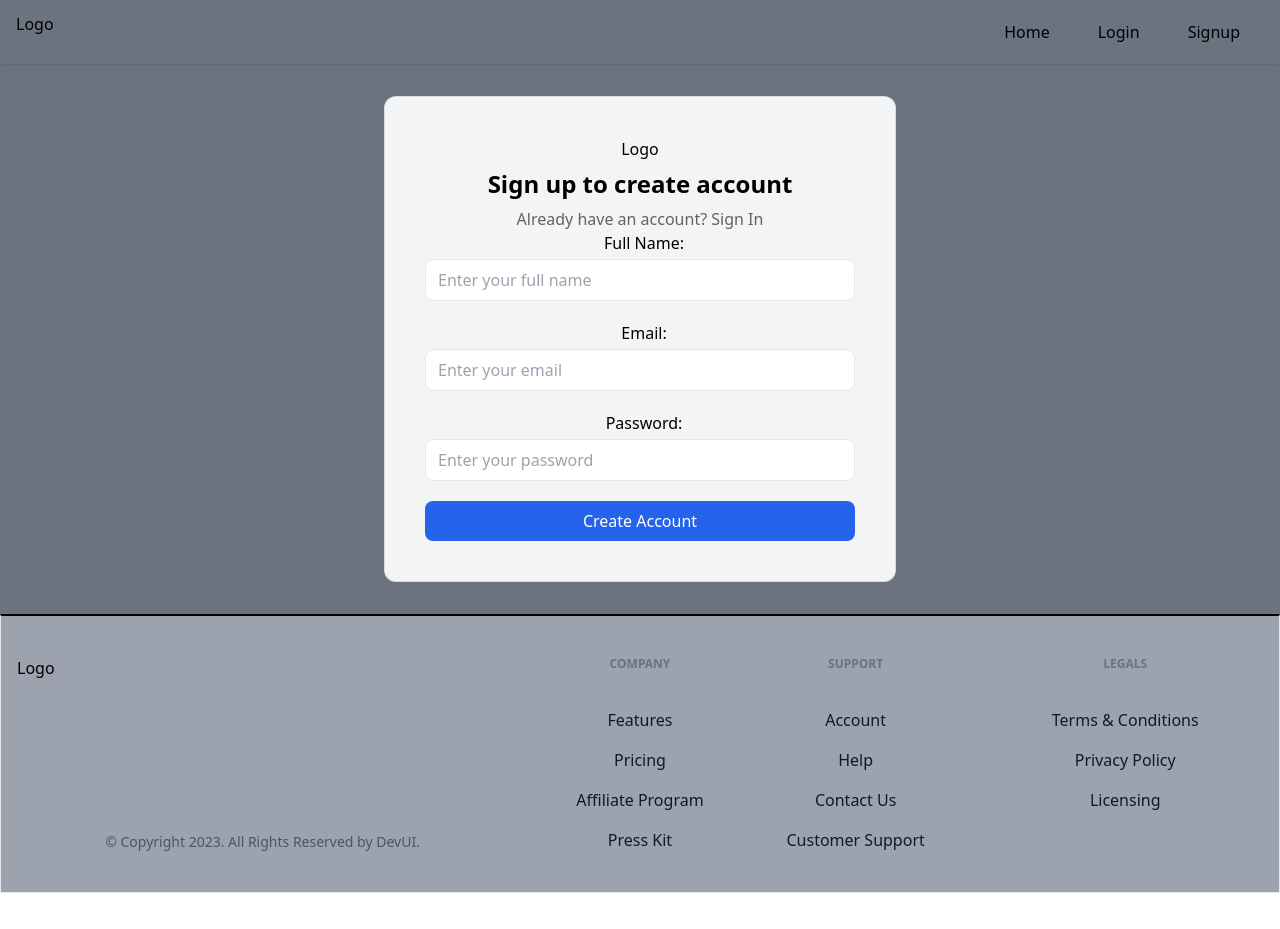
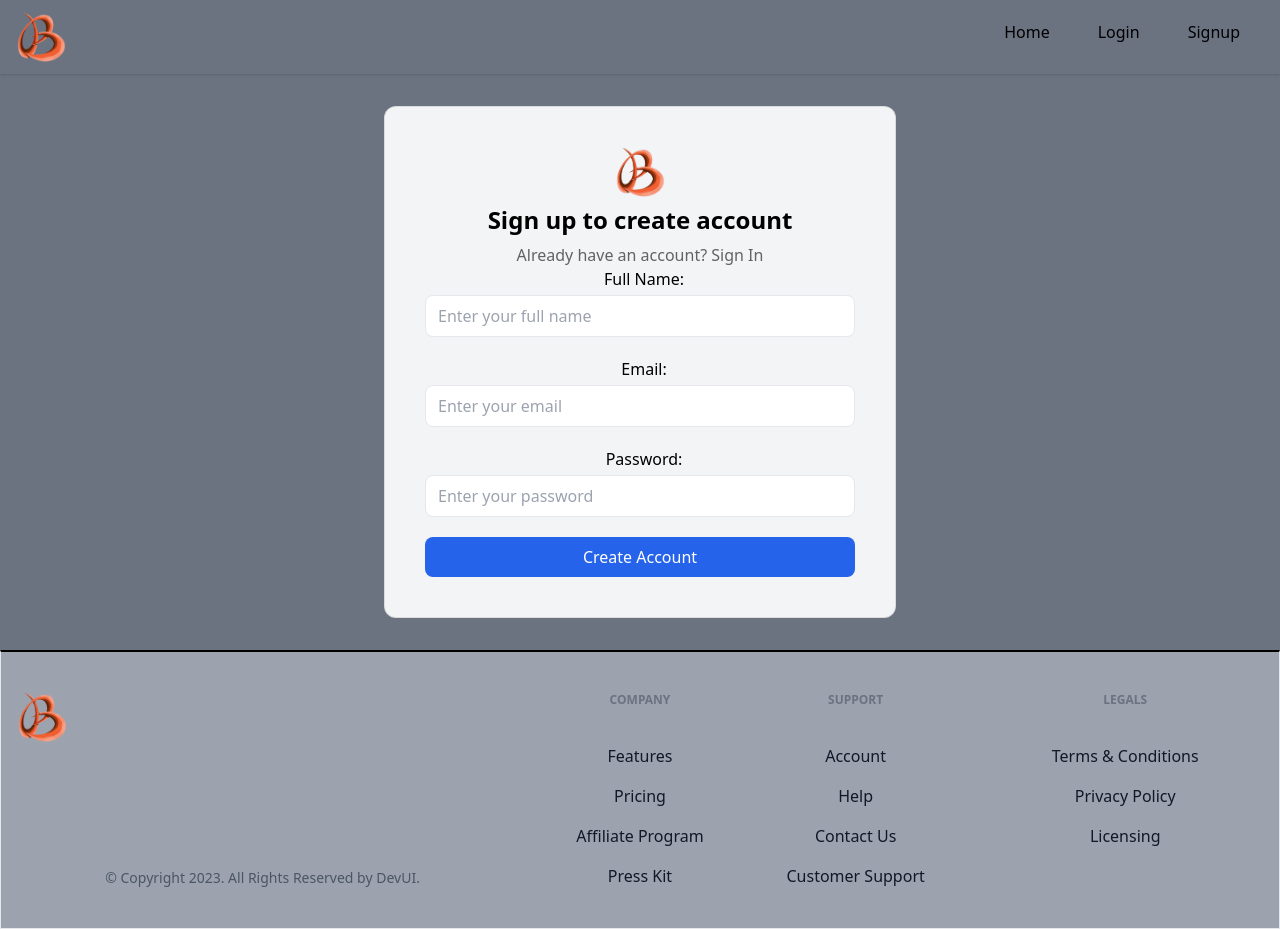
Before and after one commit to Rajsinh1921/React-Blogging-Website, a React (Vite) app: page /signup in a window 1280 px wide. Before the commit the page ends 893 px from the top, so only its background shows below. Built offline with nearby package versions, Linux system fonts and the light colour scheme; no server answers.

Commit message:
Logo Added

```diff
--- a/src/Components/Logo.jsx
+++ b/src/Components/Logo.jsx
@@ -1,7 +1,8 @@
 import React from "react";
+import LogoImage from "../Image/Logo.png";
 
-function Logo({ width = "100px" }) {
-  return <div>Logo</div>;
+function Logo() {
+  return <img src={LogoImage} style={{ width: "50px", height: "50px" }} />;
 }
 
 export default Logo;
```
Also changed, not shown: src/Image/Logo.png (added).
